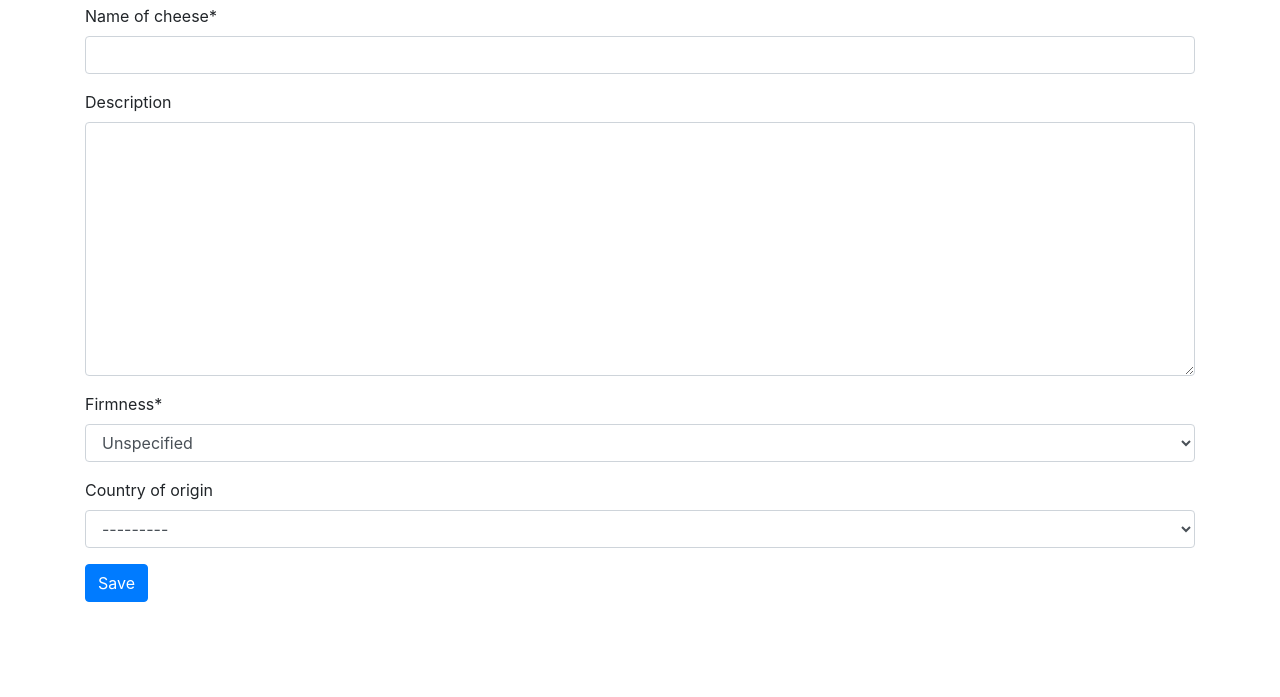
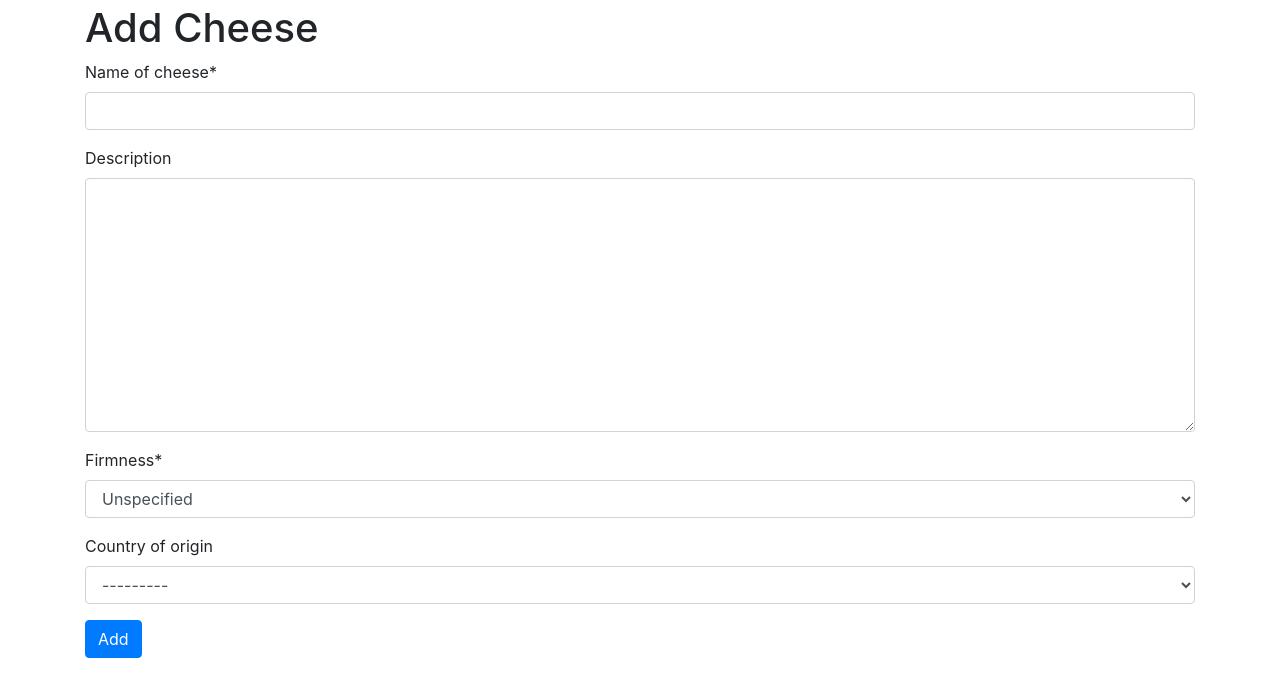
Before and after one commit to ghaith96/everycheese, a Django app: page /cheeses/add/ in a window 1280 px wide. Shown: the part 56-753 px from the top of the page. Run offline with Django 3.2, Linux system fonts and the light colour scheme; the visitor is signed in with stand-in values (Sample User, id 1); some libraries are stand-ins or nearby versions.

Commit message:
Add cheese update view, modify template

```diff
--- a/everycheese/cheeses/urls.py
+++ b/everycheese/cheeses/urls.py
@@ -1,6 +1,6 @@
 from django.urls import path
 
-from .views import CheeseDetails, CheeseListView, CheeseCreateView
+from .views import CheeseDetails, CheeseListView, CheeseCreateView, CheeseUpdateView
 
 app_name="cheeses"
 urlpatterns=[
@@ -19,4 +19,9 @@ urlpatterns=[
         view=CheeseDetails.as_view(),
         name='detail',
     ),
+    path(
+        route='<slug:slug>/update/',
+        view=CheeseUpdateView.as_view(),
+        name='update',
+    ),
 ]
--- a/everycheese/cheeses/views.py
+++ b/everycheese/cheeses/views.py
@@ -1,6 +1,6 @@
 from re import A
 from django.contrib.auth.mixins import LoginRequiredMixin
-from django.views.generic import ListView, DetailView, CreateView
+from django.views.generic import ListView, DetailView, CreateView, UpdateView
 
 from .models import Cheese
 
@@ -17,3 +17,8 @@ class CheeseCreateView(LoginRequiredMixin, CreateView):
     def form_valid(self, form):
         form.instance.creator = self.request.user
         return super().form_valid(form)
+
+class CheeseUpdateView(LoginRequiredMixin, UpdateView):
+    model = Cheese
+    fields = ['name', 'description', 'firmness', 'country', ]
+    action = 'Update'
--- a/everycheese/templates/cheeses/cheese_detail.html
+++ b/everycheese/templates/cheeses/cheese_detail.html
@@ -4,6 +4,12 @@
 
 {% block content %}
     <h2>{{ cheese.name }}</h2>
+    <p>
+        <a class="btn btn-primary"
+            href="{% url 'cheeses:update' cheese.slug %}"
+            role="button"
+        >Update</a>
+    </p>
 
     {% if cheese.firmness %}
         <p>Firmness: {{ cheese.get_firmness_display }}</p>
--- a/everycheese/templates/cheeses/cheese_form.html
+++ b/everycheese/templates/cheeses/cheese_form.html
@@ -1,12 +1,15 @@
 {% extends 'base.html' %}
 {% load crispy_forms_tags %}
 
-{% block title %}Add cheese{% endblock title %}
+{% block title %}{{view.action|default:"Add"}} cheese{% endblock title %}
 
 {% block content %}
-    <form method="POST" action="{% url 'cheeses:add' %}">
-        {% csrf_token %}
-        {{ form|crispy }}
-        <button type="submit" class="btn btn-primary">Save</button>
-    </form
+    {% with action=view.action|default:"Add" %}
+        <h1>{{action}} Cheese</h1>
+        <form method="POST" action=".">
+            {% csrf_token %}
+            {{ form|crispy }}
+            <button type="submit" class="btn btn-primary">{{action}}</button>
+        </form
+    {% endwith %}
 {% endblock content %}
```
